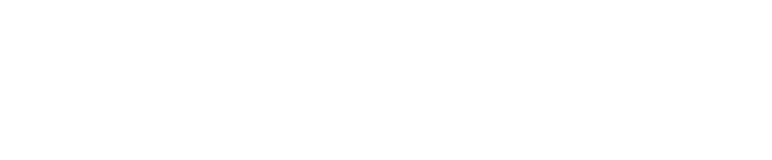
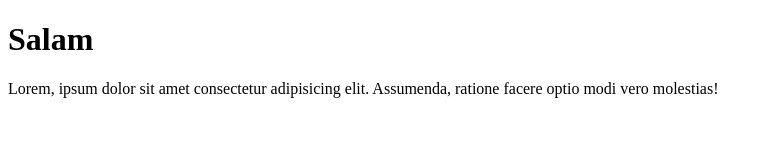
Before and after one commit to revanzeynalli/Technology-project, a plain HTML site: page index.html in a window 1280 px wide. Shown: the whole page, without its empty margins (0-772 px from the left). Drawn offline with Linux system fonts and the light colour scheme.

```diff
--- a/index.html
+++ b/index.html
@@ -8,6 +8,8 @@
 </head>
 <body>
 
+    <h1>Salam</h1>
+    <p>Lorem, ipsum dolor sit amet consectetur adipisicing elit. Assumenda, ratione facere optio modi vero molestias!</p>
 
 
     <script src="./src/js/main.js"></script>
```
